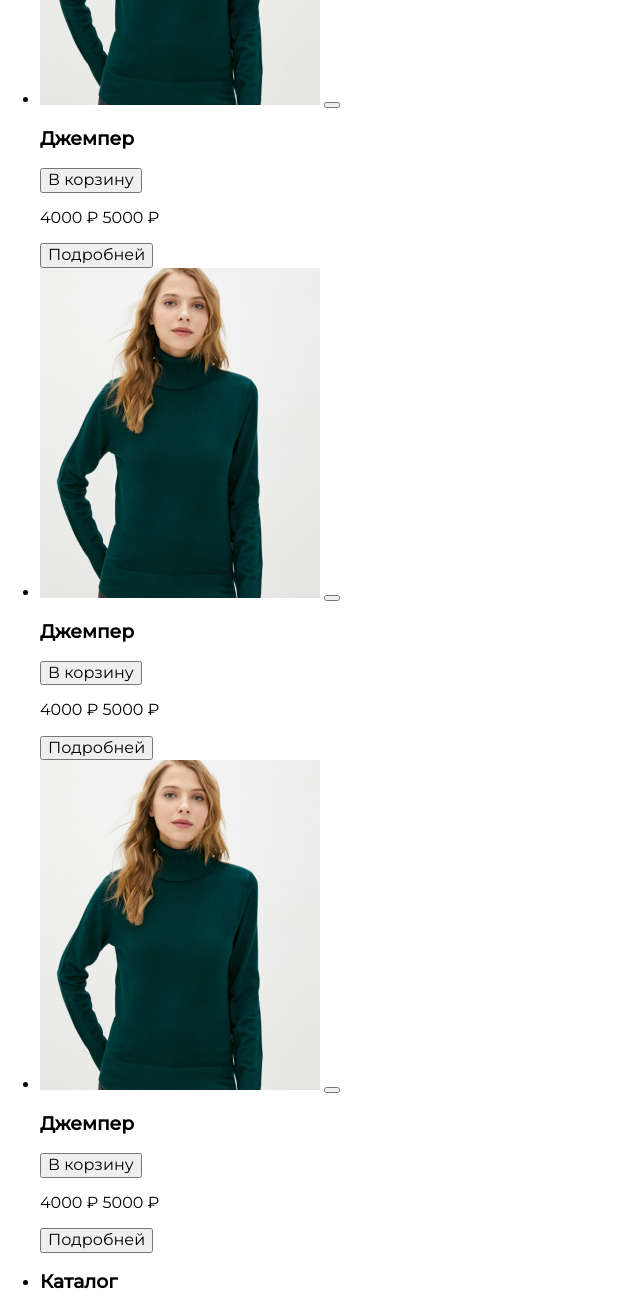
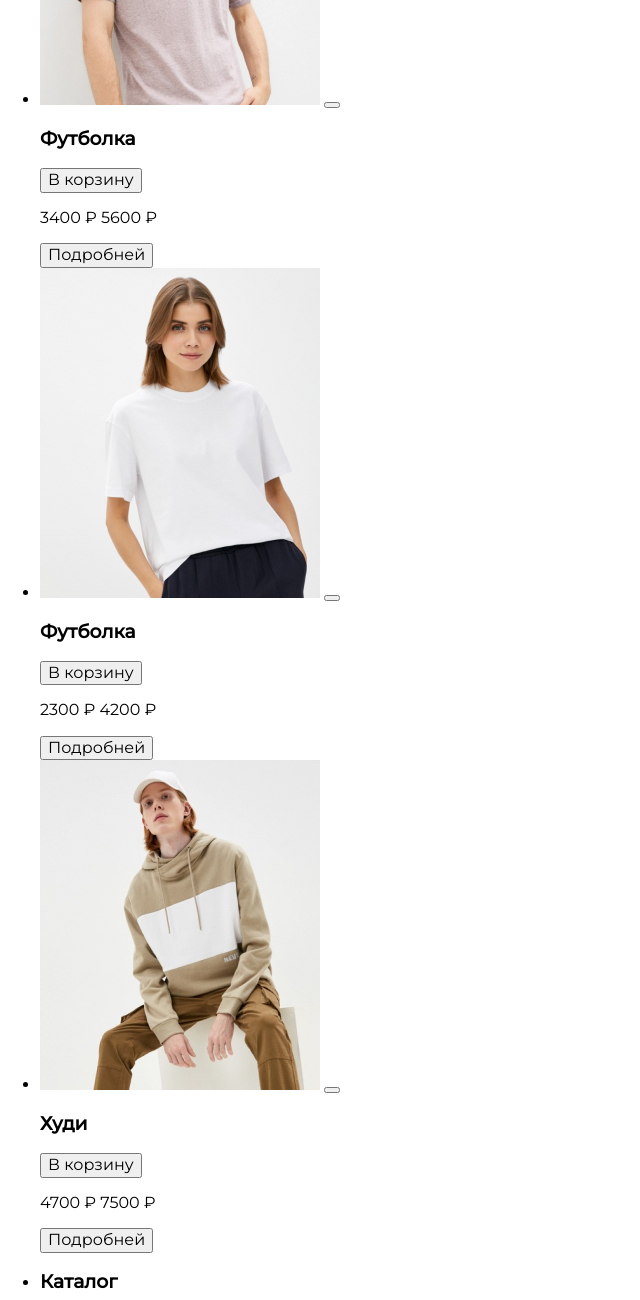
Before and after one commit to Max-Dor/MetHed_SecondHend, a plain HTML site: page index.html in a window 1280 px wide. Shown: the part 1220-2520 px from the top of the page, without its empty margins (0-640 px from the left). Drawn offline with Linux system fonts and the light colour scheme.

Commit message:
Добавил фото  к карточкам

```diff
--- a/index.html
+++ b/index.html
@@ -82,13 +82,13 @@
 
         <li class="goods__item">
           <article class="item">
-            <img src="img/cfcf2f84bb228803625561152c2b9c6e2.jpg" alt="Свитер зелёный" class="item__img">
+            <img src="img/cfcf2f84bb228803625561152c2b9c6e3.jpg" alt="Свитер зелёный" class="item__img">
             <button class="item__favorite-btn"></button>
             <div class="item__control-wrapper">
-              <h3 class="item__title">Джемпер</h3>
+              <h3 class="item__title">Футболка</h3>
               <button class="item__to-cart">В корзину</button>
-              <p class="item__price">4000 ₽
-                <span class="item__old-price">5000 ₽</span>
+              <p class="item__price">3400 ₽
+                <span class="item__old-price">5600 ₽</span>
               </p>
               <button class="item__description-btn">Подробней</button>
             </div>
@@ -97,13 +97,13 @@
 
         <li class="goods__item">
           <article class="item">
-            <img src="img/cfcf2f84bb228803625561152c2b9c6e2.jpg" alt="Свитер зелёный" class="item__img">
+            <img src="img/cfcf2f84bb228803625561152c2b9c6e4.jpg" alt="Свитер зелёный" class="item__img">
             <button class="item__favorite-btn"></button>
             <div class="item__control-wrapper">
-              <h3 class="item__title">Джемпер</h3>
+              <h3 class="item__title">Футболка</h3>
               <button class="item__to-cart">В корзину</button>
-              <p class="item__price">4000 ₽
-                <span class="item__old-price">5000 ₽</span>
+              <p class="item__price">2300 ₽
+                <span class="item__old-price">4200 ₽</span>
               </p>
               <button class="item__description-btn">Подробней</button>
             </div>
@@ -112,13 +112,13 @@
 
         <li class="goods__item">
           <article class="item">
-            <img src="img/cfcf2f84bb228803625561152c2b9c6e2.jpg" alt="Свитер зелёный" class="item__img">
+            <img src="img/cfcf2f84bb228803625561152c2b9c6e5.png" alt="Свитер зелёный" class="item__img">
             <button class="item__favorite-btn"></button>
             <div class="item__control-wrapper">
-              <h3 class="item__title">Джемпер</h3>
+              <h3 class="item__title">Худи</h3>
               <button class="item__to-cart">В корзину</button>
-              <p class="item__price">4000 ₽
-                <span class="item__old-price">5000 ₽</span>
+              <p class="item__price">4700 ₽
+                <span class="item__old-price">7500 ₽</span>
               </p>
               <button class="item__description-btn">Подробней</button>
             </div>
```
Also changed, not shown: img/cfcf2f84bb228803625561152c2b9c6e3.jpg (added), img/cfcf2f84bb228803625561152c2b9c6e4.jpg (added), img/cfcf2f84bb228803625561152c2b9c6e5.png (added).
